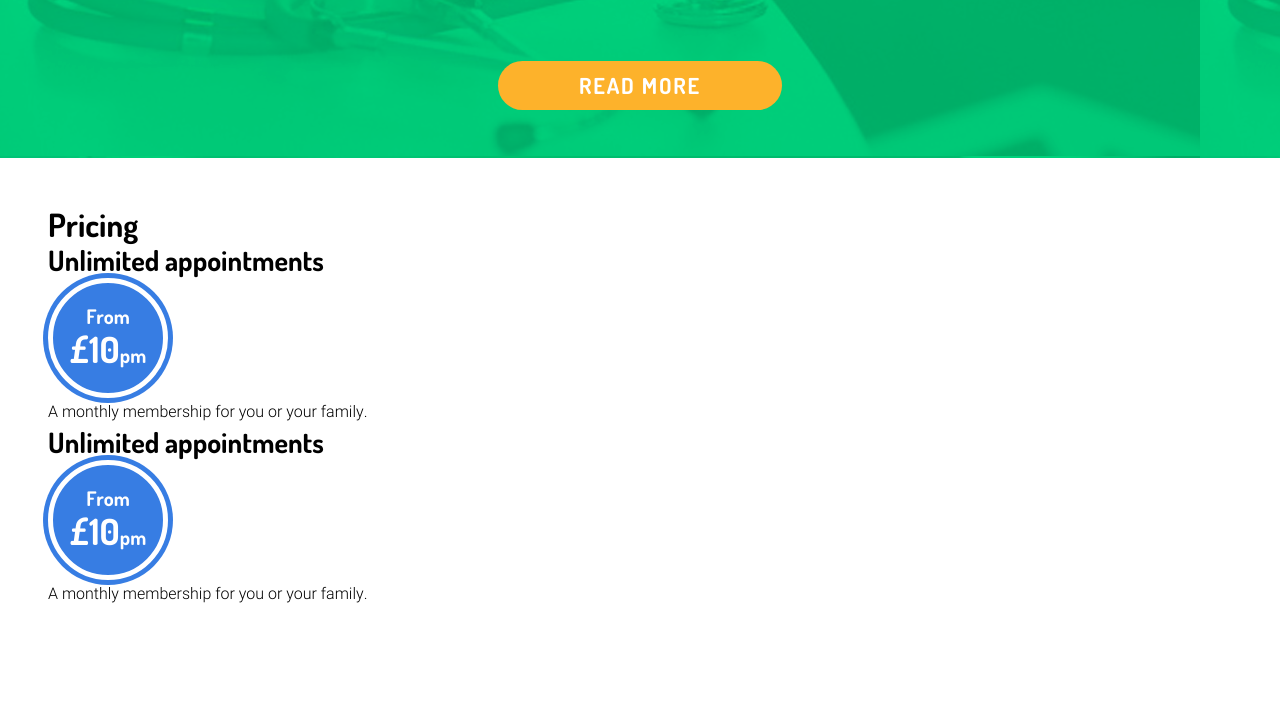
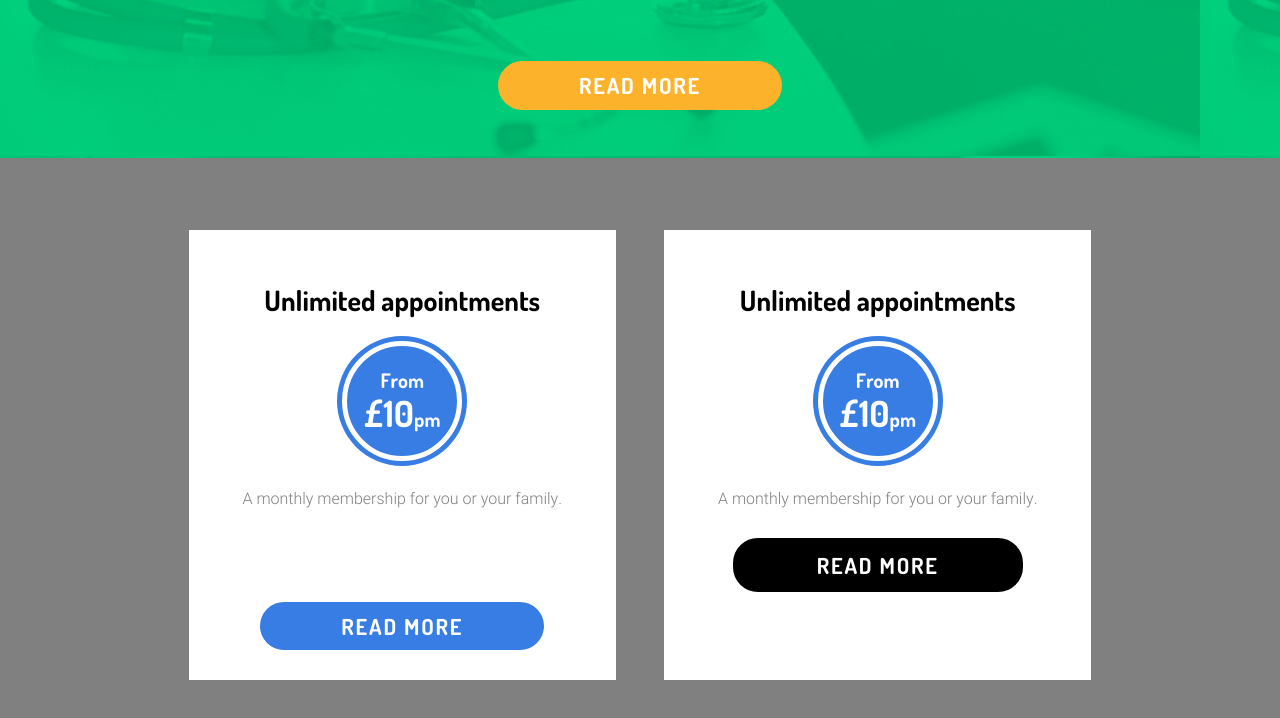
Before and after one commit to deja21k/Vega, a website: page index.html in a window 1280 px wide. Shown: the part 1913-2631 px from the top of the page. Before the commit the page ends 2570 px from the top, so only its background shows below. Drawn offline with nearby package versions, Linux system fonts and the light colour scheme; a script that the page names is missing; files whose address does not match are found by name.

Commit message:
Pricing section done some styles

```diff
--- a/index.html
+++ b/index.html
@@ -119,13 +119,14 @@
       <button type="button" class="btn btn-primary how-it-works__btn">Read More</button>
   </section>
 <section class="pricing">
-  <h2>Pricing</h2>
+  <!-- <h2>Pricing</h2> -->
   <div class="pricing-box">
     <h3>Unlimited appointments</h3>
     <div class="pricing-box__tag">
       <h5>From <span>£10</span>pm</h5>
     </div>
     <p>A monthly membership for you or your family.</p>
+    <button type="button" class="btn btn-primary pricing-box__btn-blue">Read More</button>
   </div>
 <div class="pricing-box">
     <h3>Unlimited appointments</h3>
@@ -133,6 +134,7 @@
       <h5>From <span>£10</span>pm</h5>
     </div>
     <p>A monthly membership for you or your family.</p>
+    <button type="button" class="btn btn-primary pricing-box__btn">Read More</button>
   </div>
 </section>
 
--- a/scss/blocks/_block-pricing.scss
+++ b/scss/blocks/_block-pricing.scss
@@ -1,3 +1,16 @@
 .pricing{
+  background: $silver;
+  justify-content: center;
   padding: 3rem;
+  margin: 0;
+  list-style: none;
+  display: flex;
+  flex-direction:column;
+  max-width: 500px;
+  text-align: center;
+  margin: auto;
+  @include respond-to(992){
+    flex-direction:row;
+    max-width: none;
+  }
 }
--- a/scss/modules/_pricing-box.scss
+++ b/scss/modules/_pricing-box.scss
@@ -1,4 +1,14 @@
 .pricing-box{
+  background: $white;
+  padding: 30px;
+  margin: $space-2;
+  h3 {
+    padding: $space-2;
+  }
+  p {
+    color: $silver;
+    padding: $space-2;
+  }
   span {
     font-size: 36px;
   }
@@ -15,5 +25,15 @@
     margin-right: 10px;
     border: 5px solid $white;
     box-shadow: 0 0 0 5px $blue;
+    margin: auto;
+  }
+  &__btn-blue {
+    background-color: $blue;
+    border: none;
+    margin-top: $space-4;
+    &:hover {
+      background-color: $silver;
+      border: none;
+    }
   }
 }
```
Also changed, not shown: css/bundle.css, scss/blocks/_block-how-it-works-section.scss (line endings or trailing spaces), 1 other file.
